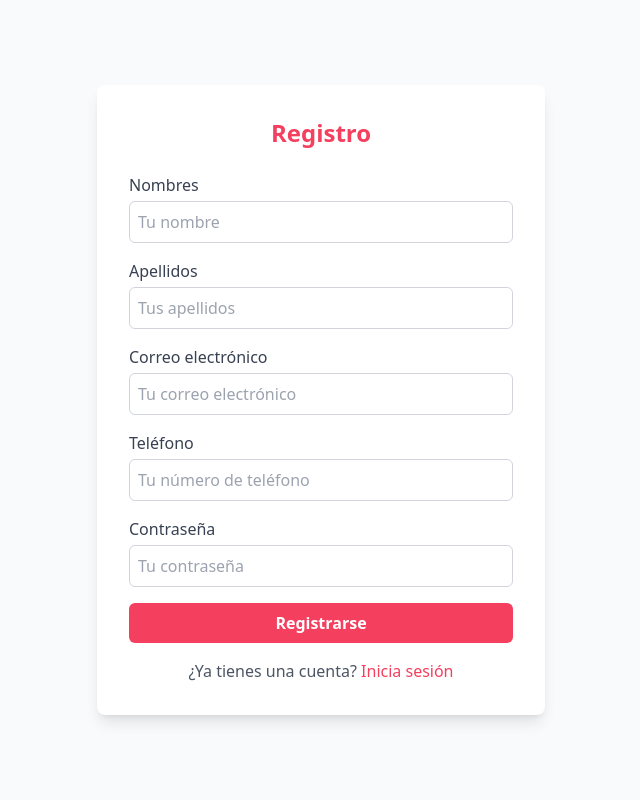
After one commit to LaurisDev/Airbnb, a Flask app: page /registro in a window 1280 px wide. The commit adds this page. Shown: the whole page, without its empty margins (319-959 px from the left). Run offline with Flask 3, Linux system fonts and the light colour scheme; some libraries are stand-ins or nearby versions.

Commit message:
boton registro y html + conexion al formulario

```diff
--- a/app/routes.py
+++ b/app/routes.py
@@ -6,3 +6,7 @@ def init_routes(app):
     def inicio():
         alojamientos = obtener_alojamientos()
         return render_template("inicio.html", alojamientos=alojamientos)
+
+    @app.route("/registro")
+    def registro():
+        return render_template("registro.html")
--- /dev/null
+++ b/app/templates/registro.html
@@ -0,0 +1,40 @@
+<!DOCTYPE html>
+<html lang="es">
+<head>
+    <meta charset="UTF-8">
+    <meta name="viewport" content="width=device-width, initial-scale=1.0">
+    <title>Registro - Rinconcito</title>
+    <script src="https://cdn.tailwindcss.com"></script>
+    <link rel="stylesheet" href="https://cdnjs.cloudflare.com/ajax/libs/font-awesome/6.4.0/css/all.min.css">
+    <link rel="stylesheet" href="static/estilos.css">
+</head>
+<body class="bg-gray-50 flex items-center justify-center min-h-screen">
+    <div class="bg-white rounded-lg shadow-lg p-8 w-full max-w-md">
+        <h2 class="text-2xl font-bold text-center text-rose-500 mb-6">Registro</h2>
+        <form action="/registro" method="POST">
+            <div class="mb-4">
+                <label for="nombre" class="block text-gray-700">Nombres</label>
+                <input type="text" id="nombre" name="nombre" required class="mt-1 block w-full border border-gray-300 rounded-md p-2 focus:outline-none focus:ring focus:ring-rose-500" placeholder="Tu nombre">
+            </div>
+            <div class="mb-4">
+                <label for="apellidos" class="block text-gray-700">Apellidos</label>
+                <input type="text" id="apellidos" name="apellidos" required class="mt-1 block w-full border border-gray-300 rounded-md p-2 focus:outline-none focus:ring focus:ring-rose-500" placeholder="Tus apellidos">
+            </div>
+            <div class="mb-4">
+                <label for="correo" class="block text-gray-700">Correo electrónico</label>
+                <input type="email" id="correo" name="correo" required class="mt-1 block w-full border border-gray-300 rounded-md p-2 focus:outline-none focus:ring focus:ring-rose-500" placeholder="Tu correo electrónico">
+            </div>
+            <div class="mb-4">
+                <label for="telefono" class="block text-gray-700">Teléfono</label>
+                <input type="tel" id="telefono" name="telefono" required class="mt-1 block w-full border border-gray-300 rounded-md p-2 focus:outline-none focus:ring focus:ring-rose-500" placeholder="Tu número de teléfono">
+            </div>
+            <div class="mb-4">
+                <label for="contrasena" class="block text-gray-700">Contraseña</label>
+                <input type="password" id="contrasena" name="contrasena" required class="mt-1 block w-full border border-gray-300 rounded-md p-2 focus:outline-none focus:ring focus:ring-rose-500" placeholder="Tu contraseña">
+            </div>
+            <button type="submit" class="w-full bg-rose-500 text-white font-bold py-2 rounded-md hover:bg-rose-600 transition duration-200">Registrarse</button>
+        </form>
+        <p class="mt-4 text-center text-gray-600">¿Ya tienes una cuenta? <a href="/login" class="text-rose-500 hover:underline">Inicia sesión</a></p>
+    </div>
+</body>
+</html>
--- a/main.py
+++ b/main.py
@@ -1,4 +1,5 @@
 from app import create_app
+from app.routes import init_routes
 
 app = create_app()
 
```
Also changed, not shown: app/templates/inicio.html (+32 -4 lines).
